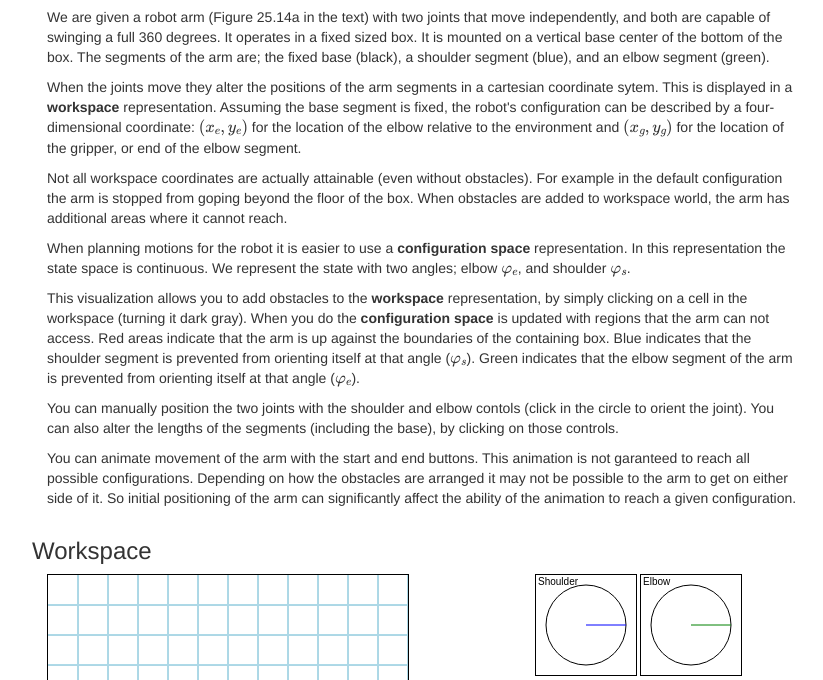
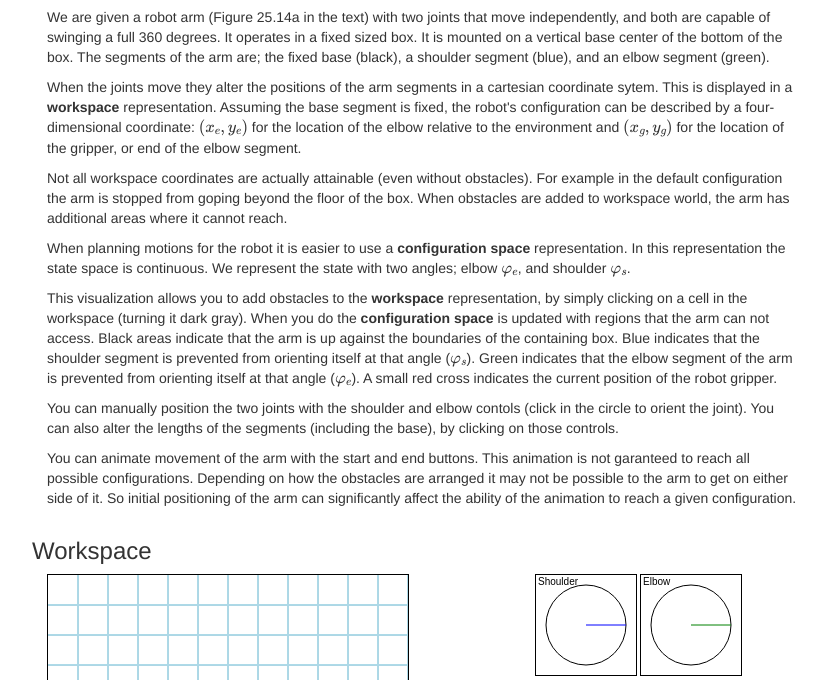
Before and after one commit to jconallen/configuration-and-workspace, a plain HTML site: page index.html in a window 1280 px wide. Shown: the part 109-789 px from the top of the page, without its empty margins (23-846 px from the left). Drawn offline with nearby package versions, Linux system fonts and the light colour scheme; some packages are replaced by stand-ins of ours.

Commit message:
update doc

```diff
--- a/index.html
+++ b/index.html
@@ -53,11 +53,12 @@
             <b>workspace</b> representation, by simply clicking on a cell in the
             workspace (turning it dark gray). When you do the
             <b>configuration space</b> is updated with regions that the arm can
-            not access. Red areas indicate that the arm is up against the
+            not access. Black areas indicate that the arm is up against the
             boundaries of the containing box. Blue indicates that the shoulder
             segment is prevented from orienting itself at that angle
             (\(\varphi_s\)). Green indicates that the elbow segment of the arm
             is prevented from orienting itself at that angle (\(\varphi_e\)).
+            A small red cross indicates the current position of the robot gripper.
           </p>
 
           <p>
```
